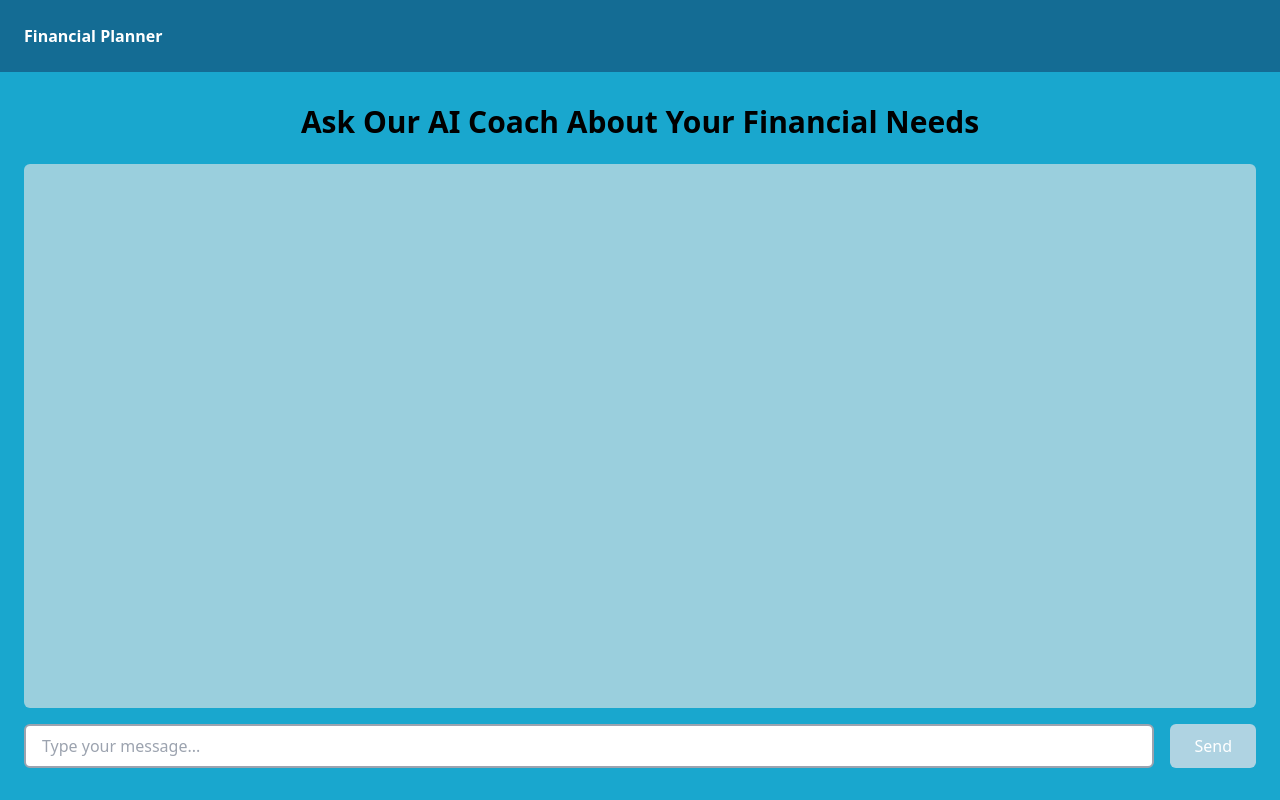
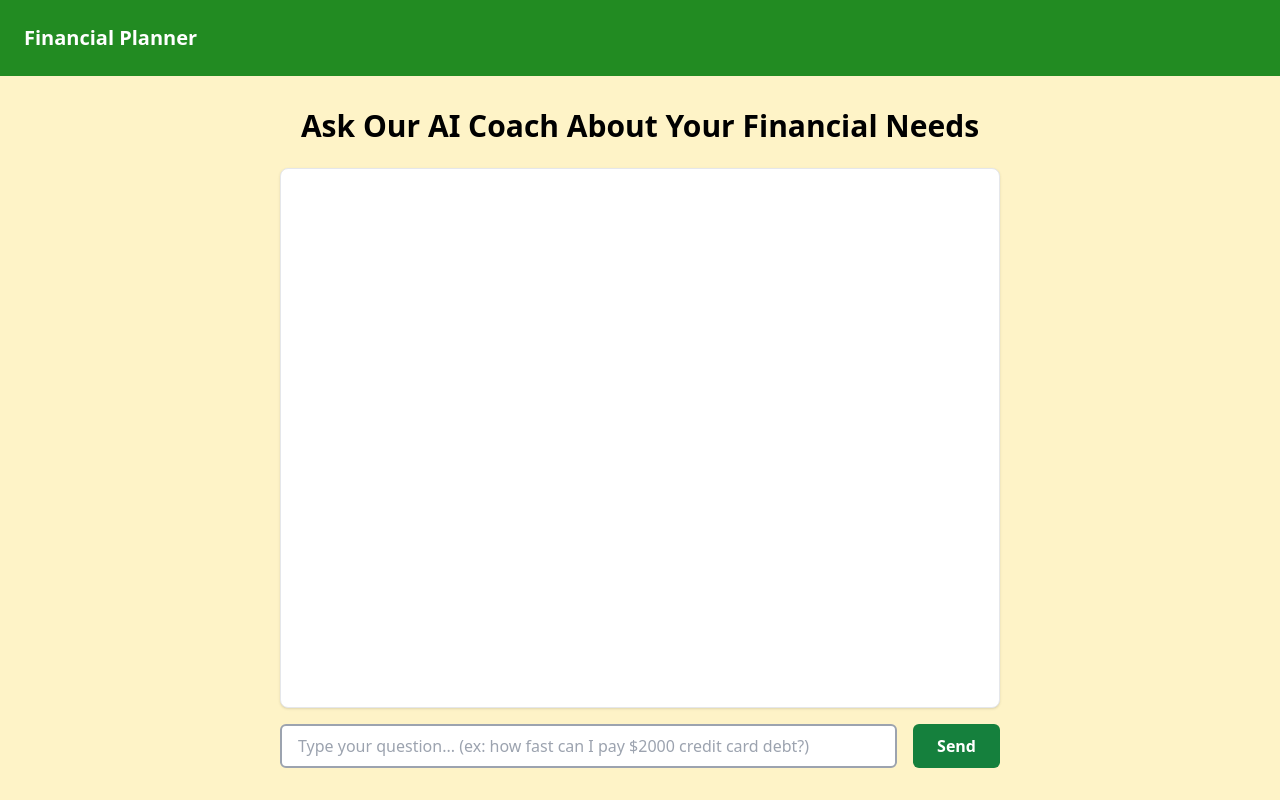
Before and after one commit to Suheylaersen/OneEthos-KH-Challange, a website: page templates/features/ai_coach.html in a window 1280 px wide. Drawn offline with nearby package versions, Linux system fonts and the light colour scheme.

Commit message:
Update ai_coach.html

```diff
--- a/templates/features/ai_coach.html
+++ b/templates/features/ai_coach.html
@@ -3,50 +3,54 @@
 <head>
     <meta charset="UTF-8">
     <meta name="viewport" content="width=device-width, initial-scale=1.0">
-    <title>Financial Planner</title>
+    <title>AI Coach</title>
+
     <script src="https://cdn.tailwindcss.com"></script>
     <script>
-        // Extend Tailwind with a custom color
     tailwind.config = {
         theme: {
             extend: {
                 colors: {
-                        newblack: '#272424', // forest green
-                        lightblue: '#AFD3E2', // light blue
-                        mediumblue: '#19A7CE', // medium blue
-                        darkblue: '#146C94', // dark blue
-                        shadowlightblue: '#75958D', // shaded light blue
-                        windowlightestblue: '#9ACFDD', // lightest blue for chat window
+                    forest: '#228B22',
                 }
             }
         }
     }
     </script>
 </head>
-<body class="min-h-screen bg-mediumblue text-black">
-
-    <!-- Flex container for top and main sections -->
+<body class="min-h-screen bg-amber-100 text-black">
     <div class="flex flex-col min-h-screen">
 
-        <!-- Top section -->
-        <header class="bg-darkblue py-6 px-6">
-            <h1 class="text-medium font-bold text-white">Financial Planner</h1>
+        <header class="bg-forest py-6 px-6">
+            <h1 class="text-xl font-bold text-white">Financial Planner</h1>
         </header>
-        <!-- Main Section -->
-         <main class="flex-grow flex flex-col px-6 py-8">
-        <h2 class="text-3xl font-bold mb-6 text-center">Ask Our AI Coach About Your Financial Needs</h2>
-         <div id="chatWindow" class="flex-grow overflow-y-auto space-y-4 mb-4 bg-windowlightestblue p-4 rounded-md">
-        <!-- Chat messages will appear here -->
+
+        <main class="flex-grow flex flex-col px-6 py-8 max-w-3xl w-full mx-auto">
+            <h2 class="text-3xl font-bold mb-6 text-center">
+                Ask Our AI Coach About Your Financial Needs
+            </h2>
+
+            <div id="chatWindow"
+                 class="flex-grow overflow-y-auto space-y-4 mb-4 bg-white rounded-lg shadow p-4 border border-gray-200 h-[400px]">
             </div>
+
             <div class="flex">
-            <input id="userInput" type="text" placeholder="Type your message..."
-                class="flex-grow border-2 border-gray-400 rounded-md px-4 py-2 focus:outline-none focus:ring-2 focus:ring-green-600">
-            <button id="sendBtn"
-                    class="bg-lightblue text-white px-6 py-2 ml-4 rounded-md hover:bg-shadowlightblue transition">
+                <input
+                    id="userInput"
+                    type="text"
+                    placeholder="Type your question... (ex: how fast can I pay $2000 credit card debt?)"
+                    class="flex-grow border-2 border-gray-400 rounded-md px-4 py-2 focus:outline-none focus:ring-2 focus:ring-green-600 bg-white"
+                >
+                <button
+                    id="sendBtn"
+                    class="bg-green-700 text-white px-6 py-2 ml-4 rounded-md hover:bg-green-800 transition font-semibold"
+                >
                     Send
                 </button>
+            </div>
         </main>
     </div>
 
+    <script src="{{ url_for('static', filename='coach.js') }}"></script>
 </body>
 </html>
```
Lines whose indentation alone changed are shown as unchanged.
